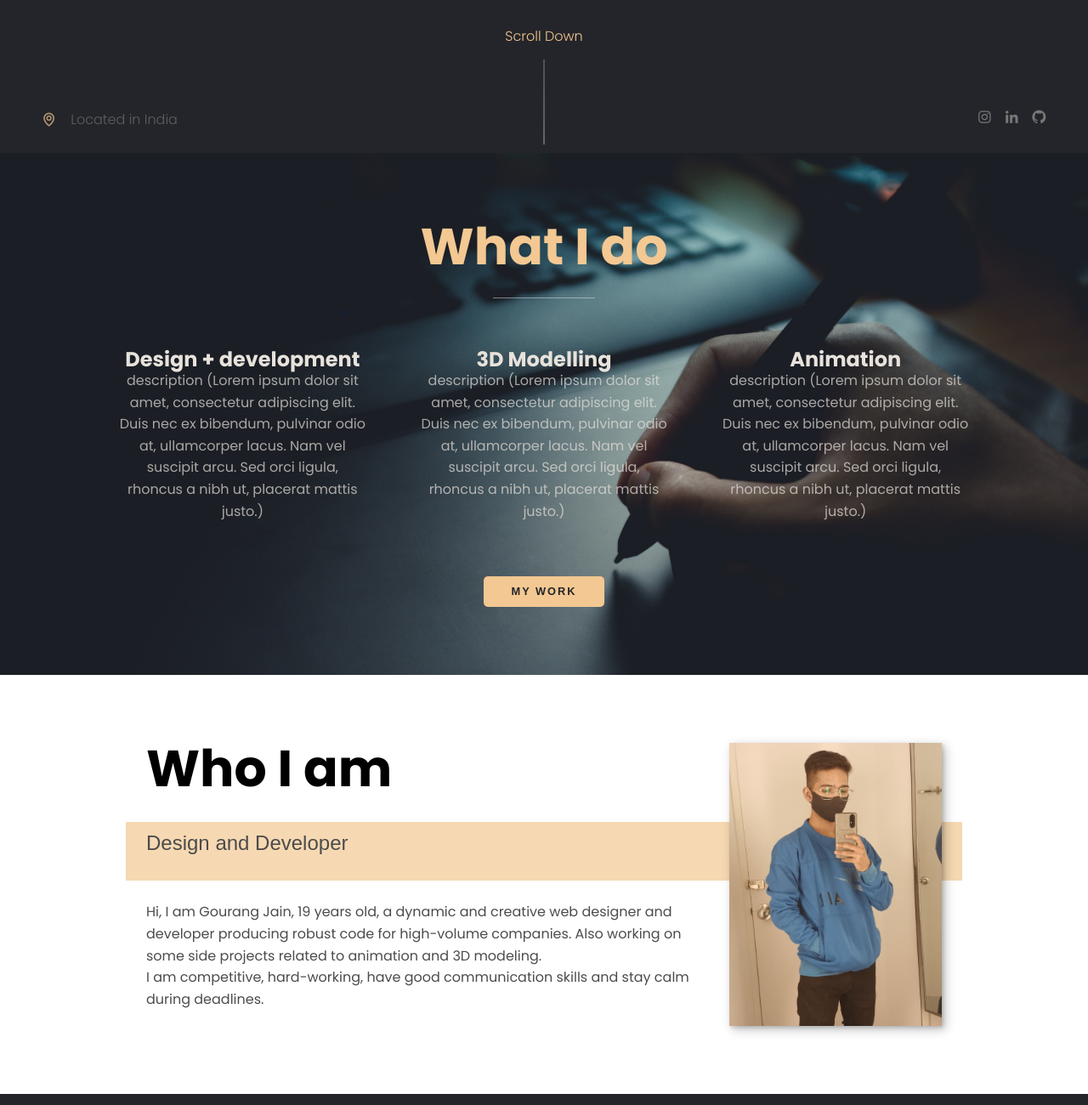
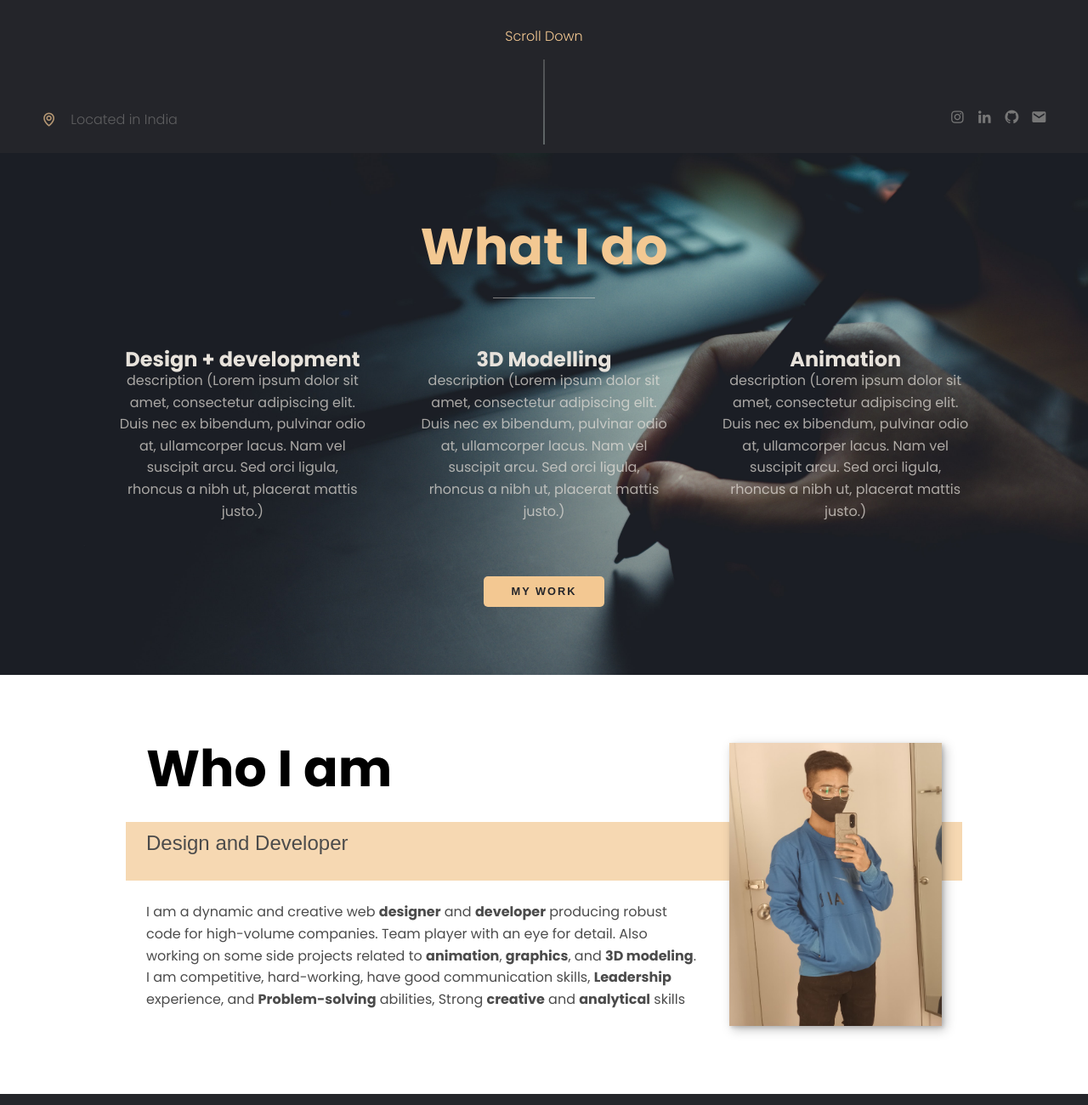
Before and after one commit to gourangGHOST/Portfolio, a plain HTML site: page index.html in a window 1280 px wide. Shown: the part 620-1920 px from the top of the page at 85% size. Drawn offline with nearby package versions, Linux system fonts and the light colour scheme.

Commit message:
update footer and desc

```diff
--- a/index.html
+++ b/index.html
@@ -61,6 +61,9 @@
         <li>
           <a href="https://github.com/gourangGHOST" target="_blank"><i class='bx bxl-github'></i></a>
         </li>
+        <li>
+          <a href="mailto:gourangjain7@gmail.com" target="_blank"><i class='bx bxs-envelope'></i></a>
+        </li>
 
       </ul>
     </div>
@@ -104,8 +107,13 @@
     <p class="section__subtitle section__subtitle--about">Design and Developer</p>
 
     <div class="about-me__body">
-      <p>Hi, I am Gourang Jain, 19 years old, a dynamic and creative web designer and developer producing robust code for high-volume companies. Also working on some side projects related to animation and 3D modeling.</p>
-      <p>I am competitive, hard-working, have good communication skills and stay calm during deadlines. </p>
+      <p>I am a dynamic and creative web <strong>designer</strong> and <strong>developer</strong> producing
+        robust code for high-volume companies. Team player with an eye for
+        detail. Also working on some side projects related to <strong>animation</strong>,
+        <strong>graphics</strong>, and <strong>3D modeling</strong>.</p>
+      <p> I am competitive, hard-working, have good
+        communication skills, <strong>Leadership</strong> experience, and <strong>Problem-solving</strong>
+        abilities, Strong <strong>creative</strong> and <strong>analytical</strong> skills</p>
 
     </div>
 
@@ -298,11 +306,14 @@
         <li>
           <a href="https://github.com/gourangGHOST" target="_blank"><i class='bx bxl-github'></i></a>
         </li>
+        <li>
+          <a href="mailto:gourangjain7@gmail.com" target="_blank"><i class='bx bxs-envelope'></i></a>
+        </li>
 
       </ul>
     </div>
     </div>
-    <p class="copyright">Company Name © 1969</p>
+    <p class="copyright">Copyright © 2022</p>
     </div>
 
   </section>
```
